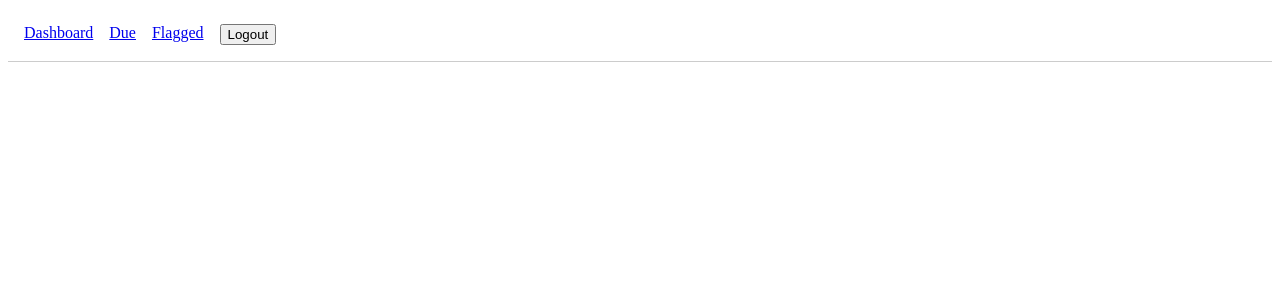
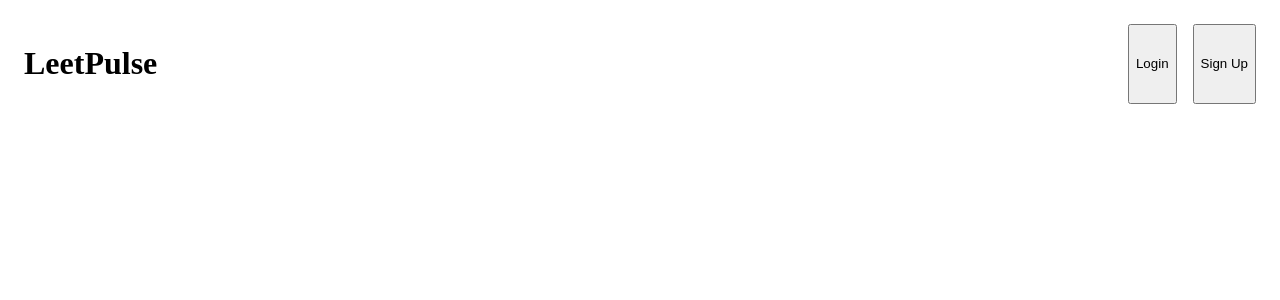
Before and after one commit to Tanish-Mahajan13/leetpulse, a React app in the folder frontend/: page / in a window 1280 px wide. Shown: the top 300 px of the page. Built offline with nearby package versions, Linux system fonts and the light colour scheme; the HTML template or start-up script is replaced by a standard one.

Commit message:
frontend

```diff
--- a/frontend/src/App.jsx
+++ b/frontend/src/App.jsx
@@ -1,17 +1,17 @@
 import { BrowserRouter, Routes, Route } from "react-router-dom";
+import Home from "./pages/Home";
 import Register from "./pages/Register";
 import Login from "./pages/Login";
 import Dashboard from "./pages/Dashboard";
 import Due from "./pages/Due";
 import Flagged from "./pages/Flagged";
 import ProtectedRoute from "./components/ProtectedRoute";
-import Navbar from "./components/Navbar";
 
 function App() {
     return (
         <BrowserRouter>
-            <Navbar />
             <Routes>
+                <Route path="/" element={<Home />} />
                 <Route path="/register" element={<Register />} />
                 <Route path="/login" element={<Login />} />
                 <Route path="/dashboard" element={<ProtectedRoute><Dashboard /></ProtectedRoute>} />
--- a/frontend/src/components/ProtectedRoute.jsx
+++ b/frontend/src/components/ProtectedRoute.jsx
@@ -1,9 +1,10 @@
 import { useState, useEffect } from "react";
 import { Navigate } from "react-router-dom";
 import api from "../api/axios";
+import Navbar from "./Navbar";
 
 function ProtectedRoute({ children }) {
-    const [isAuth, setIsAuth] = useState(null); // null = still checking
+    const [isAuth, setIsAuth] = useState(null);
 
     useEffect(() => {
         api.get("/users/me")
@@ -13,7 +14,13 @@ function ProtectedRoute({ children }) {
 
     if (isAuth === null) return <p>Loading...</p>;
     if (isAuth === false) return <Navigate to="/login" />;
-    return children;
+
+    return (
+        <>
+            <Navbar />
+            {children}
+        </>
+    );
 }
 
 export default ProtectedRoute;
--- a/frontend/src/pages/Flagged.jsx
+++ b/frontend/src/pages/Flagged.jsx
@@ -11,7 +11,7 @@ function Flagged() {
 
     async function fetchFlagged() {
         try {
-            const res = await api.get("/problems/flagged");
+            const res = await api.get("/problems/flaggedProblems")
             setProblems(res.data.problem);
         } catch (err) {
             setError(err.response?.data?.message || "Could not load flagged problems");
--- /dev/null
+++ b/frontend/src/pages/Home.jsx
@@ -0,0 +1,27 @@
+import { useNavigate } from "react-router-dom";
+import api from "../api/axios";
+
+function Home() {
+    const navigate = useNavigate();
+
+    async function handleLoginClick() {
+        try {
+            await api.get("/users/me");
+            navigate("/dashboard");
+        } catch (err) {
+            navigate("/login");
+        }
+    }
+
+    return (
+        <div style={{ display: "flex", justifyContent: "space-between", padding: "1rem" }}>
+            <h1>LeetPulse</h1>
+            <div style={{ display: "flex", gap: "1rem" }}>
+                <button onClick={handleLoginClick}>Login</button>
+                <button onClick={() => navigate("/register")}>Sign Up</button>
+            </div>
+        </div>
+    );
+}
+
+export default Home;
--- a/frontend/src/pages/Login.jsx
+++ b/frontend/src/pages/Login.jsx
@@ -32,6 +32,8 @@ function Login() {
             </form>
             {error && <p style={{ color: "red" }}>{error}</p>}
             <Link to="/register">Need an account? Register</Link>
+            <br />
+            <Link to="/">Back to Home</Link>
         </div>
     );
 }
```
Also changed, not shown: 2 other files (tests, documents, lock files or other folders).
